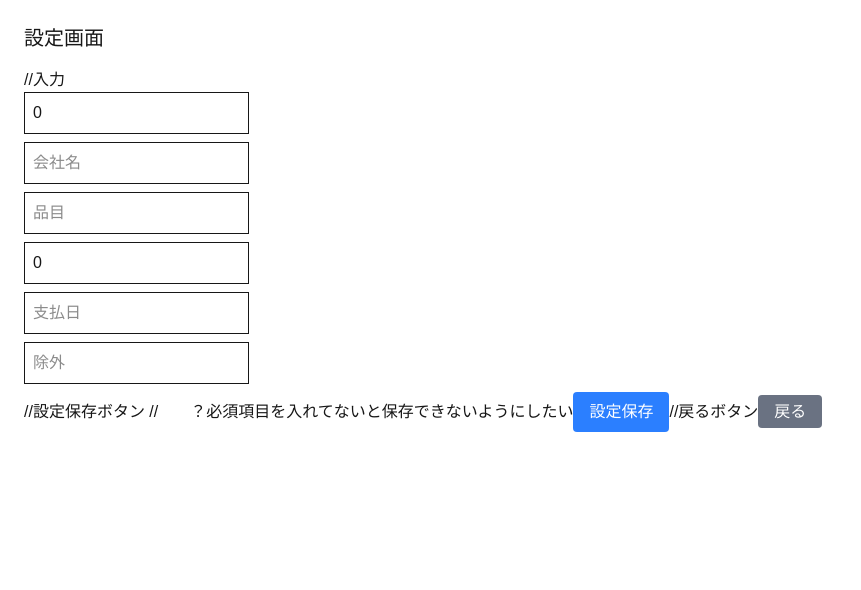
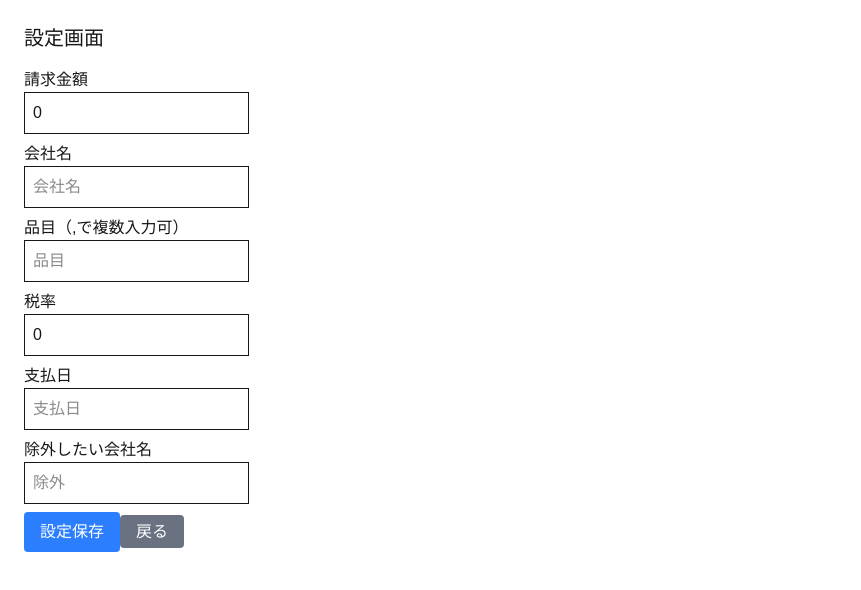
Before and after one commit to h-morita-2003/cdxpdf, a Next.js app: page /settings in a window 1280 px wide. Shown: the top 590 px of the page, without its empty margins (0-861 px from the left). Built offline with nearby package versions, Linux system fonts and the light colour scheme.

Commit message:
コメント修正

```diff
--- a/app/page.tsx
+++ b/app/page.tsx
@@ -2,8 +2,8 @@
 import { Children, useState } from "react";
 import Link from "next/link";
 
-//山下追加
-//設定項目
+{/*山下追加
+  設定項目*/}
 type Setting = {
   seikyuuGaku: number;
   company: string;
@@ -12,15 +12,15 @@ type Setting = {
   shiharaibi: string;
   jogai: string;
 }
-//山下追加終わり
+{/*山下追加終わり*/}
 
 
 export default function Home() {
-  //ステート管理（現在、関数）＝usestate（初期値）
+  {/*ステート管理（現在、関数）＝usestate（初期値）*/}
   const [result, setResult] = useState<any>(null);
   const [loading, setLoading] = useState(false);
 
-  //フォーム送信時に実行
+  {/*フォーム送信時に実行*/}
   const handleUpload = async (e: React.FormEvent<HTMLFormElement>) => {
     e.preventDefault();
 
@@ -40,7 +40,7 @@ export default function Home() {
     setLoading(true);
     setResult(null);
 
-    //PDF読み込みエラーの設定
+    {/*PDF読み込みエラーの設定*/}
     try {
       const res = await fetch("/api/parse", {
         method: "POST",
@@ -66,13 +66,13 @@ export default function Home() {
     }
   };
 
-//画面１
-  //ファイルをドラッグ＆ドロップ
+{/*画面１*/}
+{/*ファイルをドラッグ＆ドロップ*/}
   return (
     <div>
 
-      //山下追加
-      //設定ボタン
+      {/*山下追加*/}
+      {/*設定ボタン*/}
       <div>
         <Link
          href = "/settings"
@@ -80,10 +80,10 @@ export default function Home() {
          >設定
          </Link>
        </div>
-      //山下追加終わり
+      {/*山下追加終わり*/}
 
-      //
-      //PDFファイル入力
+
+      {/*PDFファイル入力*/}
       <h1>本サイトにPDFを選択、またはドラッグ＆ドロップ</h1>
       <center>
         <form onSubmit={handleUpload}>
@@ -113,8 +113,8 @@ export default function Home() {
 
       {loading && <p>解析中です…</p>}
 
-      //読み込み結果
-      //検出されたら表示する
+      {/*読み込み結果
+      //検出されたら表示する*/}
       {result && (
         <div style={{ marginTop: "20px" }}>
           <h2>抽出結果</h2>
--- a/app/settings/page.tsx
+++ b/app/settings/page.tsx
@@ -1,5 +1,7 @@
-//設定ページ
+
 "use client";
+
+{/*設定ページ*/}
 
 //
 import { useState } from "react";
@@ -10,7 +12,8 @@ import Link from "next/link";
 //設定画面構成
 
 export default function SettingPage(){
-    //設定項目
+    //設定項目を用意
+    //useState[項目名,更新するための関数]= useState(初期値)
     //請求金額
     const [seikyuuGaku,SetSeikyuuGaku] = useState<number>(0);
     //会社名
@@ -30,11 +33,21 @@ export default function SettingPage(){
     //
     //設定保存ボタンの設定
     const saveSettings = async () => {
+        //必須項目が設定されているかの確認
+        if ((seikyuuGaku === 0 ) &&
+           (company === "" ) &&
+           (shiharaibi === "" ) &&
+           (jogai === "")){
+              console.error("")
+           }else{
+              //設定保存メソッドを呼び出し
               await fetch("/api/settings",{
                 method : "post",
                 headers : {"Content-type": "application/json"},
                 body : JSON.stringify({seikyuuGaku,company,hinmoku,tax,shiharaibi,jogai}),
               });
+            };
+
     };
     //
     //
@@ -42,7 +55,8 @@ export default function SettingPage(){
     return(
         <div className="p-6">
             <h1 className="text-xl mb-4">設定画面</h1>
-            //入力
+            {/*入力*/}
+            <h1>請求金額</h1>
             <input
               type = "number"
               placeholder = "請求金額"
@@ -50,6 +64,7 @@ export default function SettingPage(){
               onChange = {(e) => SetSeikyuuGaku(Number(e.target.value))}
               className = "border p-2 mb-2 block"
             />
+            <h1>会社名</h1>
             <input
               type = "text"
               placeholder = "会社名"
@@ -57,6 +72,7 @@ export default function SettingPage(){
               onChange = {(e) => SetCompany(e.target.value)}
               className = "border p-2 mb-2 block"
             />
+            <h1>品目（,で複数入力可）</h1>
             <input
               type="text"
               placeholder="品目"
@@ -64,6 +80,7 @@ export default function SettingPage(){
               onChange = {(e) => SetHinmoku(e.target.value)}
               className = "border p-2 mb-2 block"
             />
+            <h1>税率</h1>
             <input
               type = "number"
               placeholder = "税率"
@@ -71,6 +88,7 @@ export default function SettingPage(){
               onChange = {(e) => SetTax(Number(e.target.value))}
               className = "border p-2 mb-2 block"
             />
+            <h1>支払日</h1>
             <input
               type="text"
               placeholder="支払日"
@@ -78,6 +96,7 @@ export default function SettingPage(){
               onChange = {(e) => SetShiharaibi(e.target.value)}
               className = "border p-2 mb-2 block"
             />
+            <h1>除外したい会社名</h1>
             <input
               type="text"
               placeholder="除外"
@@ -86,14 +105,13 @@ export default function SettingPage(){
               className = "border p-2 mb-2 block"
             />
 
-            //設定保存ボタン
-            //　　？必須項目を入れてないと保存できないようにしたい
+            {/*設定保存ボタン*/}
             <button
               onClick= {saveSettings}
               className = "bg-blue-500 text-white px-4 py-2 rounded"
             >設定保存
             </button>
-            //戻るボタン
+            {/*戻るボタン*/}
             <Link
               href = "/"
               className = "bg-gray-500 text-white px-4 py-2 rounded"
```
Lines whose indentation alone changed are shown as unchanged.
